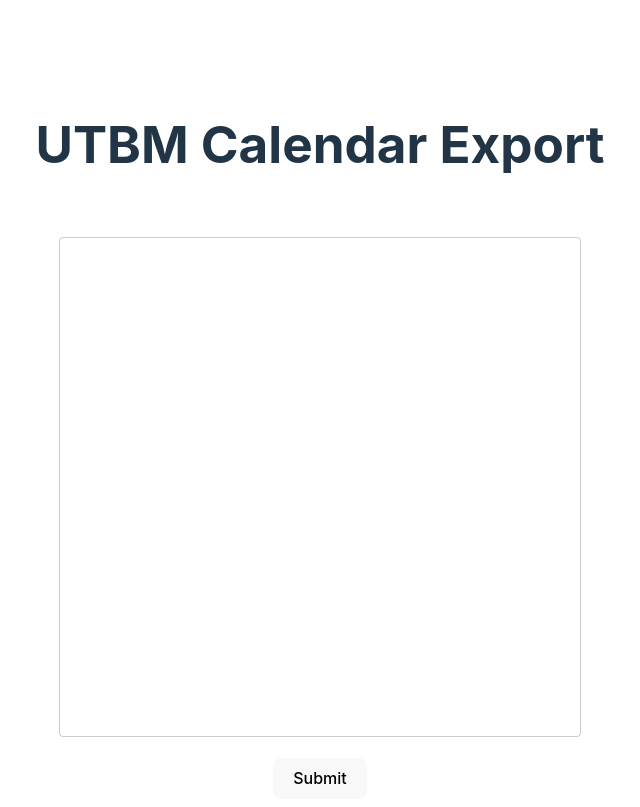
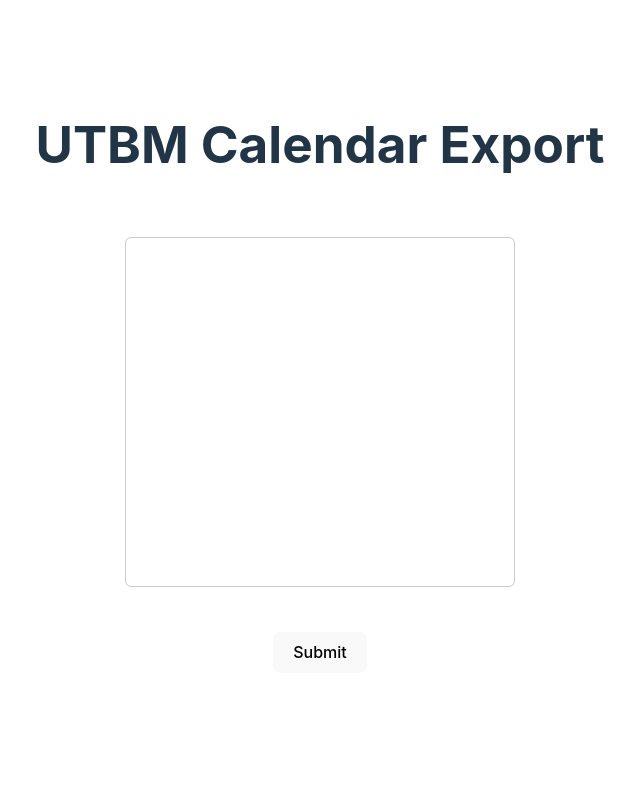
Before and after one commit to derreyann/utbm-schedule-exporter, a React (Vite) app: page / in a window 1280 px wide. Shown: the whole page, without its empty margins (320-960 px from the left). Built offline with nearby package versions, Linux system fonts and the light colour scheme.

Commit message:
mb people i broke it now it works

```diff
--- a/src/App.css
+++ b/src/App.css
@@ -16,7 +16,7 @@
 }
 
 .logo.react:hover {
-  filter: drop-shadow(0 0 2em #61dafbaa);
+  filter: drop-shadow(0 0 2em #ef1616aa);
 }
 
 @keyframes logo-spin {
@@ -35,7 +35,7 @@
 }
 
 .card {
-  padding: 0.5em;
+  padding: 2em;
 }
 
 .read-the-docs {
@@ -44,12 +44,12 @@
 
 .input {
   display: absolute;
-  width: 100%;
+  width: 75%;
   padding: 1em;
   margin: 0.5em 0;
-  height: 500px;
+  height: 350px;
   border: 1px solid #ccc;
-  border-radius: 4px;
+  border-radius: 6px;
   box-sizing: border-box;
   text-size-adjust: auto;
   resize: none;
--- a/src/App.jsx
+++ b/src/App.jsx
@@ -7,7 +7,7 @@
 
   const handleSubmit = (event) => {
     event.preventDefault();
-
+    try{
     // Split the input into lines
     var lines = inputText.split("\n");
     console.log(lines);
@@ -67,6 +67,11 @@
 
     //console.log(value);
 
+    const { error, value } = createEvents(events);
+    if (error) {
+      console.error(error);
+      return;
+    }
     const blob = new Blob([value], { type: "text/calendar;charset=utf-8" });
     const url = URL.createObjectURL(blob);
     const a = document.createElement("a");
@@ -74,6 +79,15 @@
     a.download = "my-calendar.ics";
     a.click();
     URL.revokeObjectURL(url);
+  }catch (e) {
+    console.log("ERREUR=====");
+    const firstHoveredLogo = document.querySelector('.logo');
+    firstHoveredLogo.style = "filter: drop-shadow(0 0 2em #ef1616aa);"
+    setTimeout(() => {
+      firstHoveredLogo.style = "filter: none);"
+    }, 1000);
+  }
+
   };
 
   // Helper functions to convert day and time strings to Date values
```
